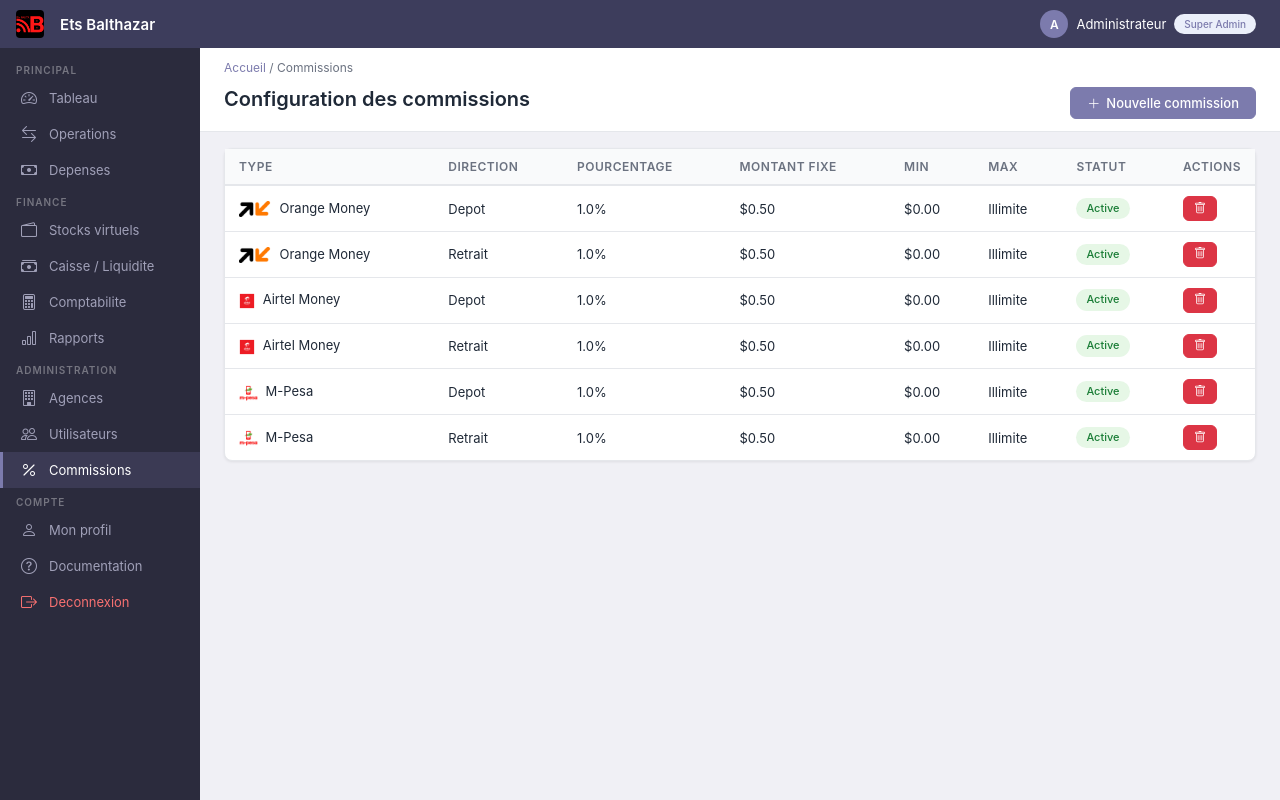
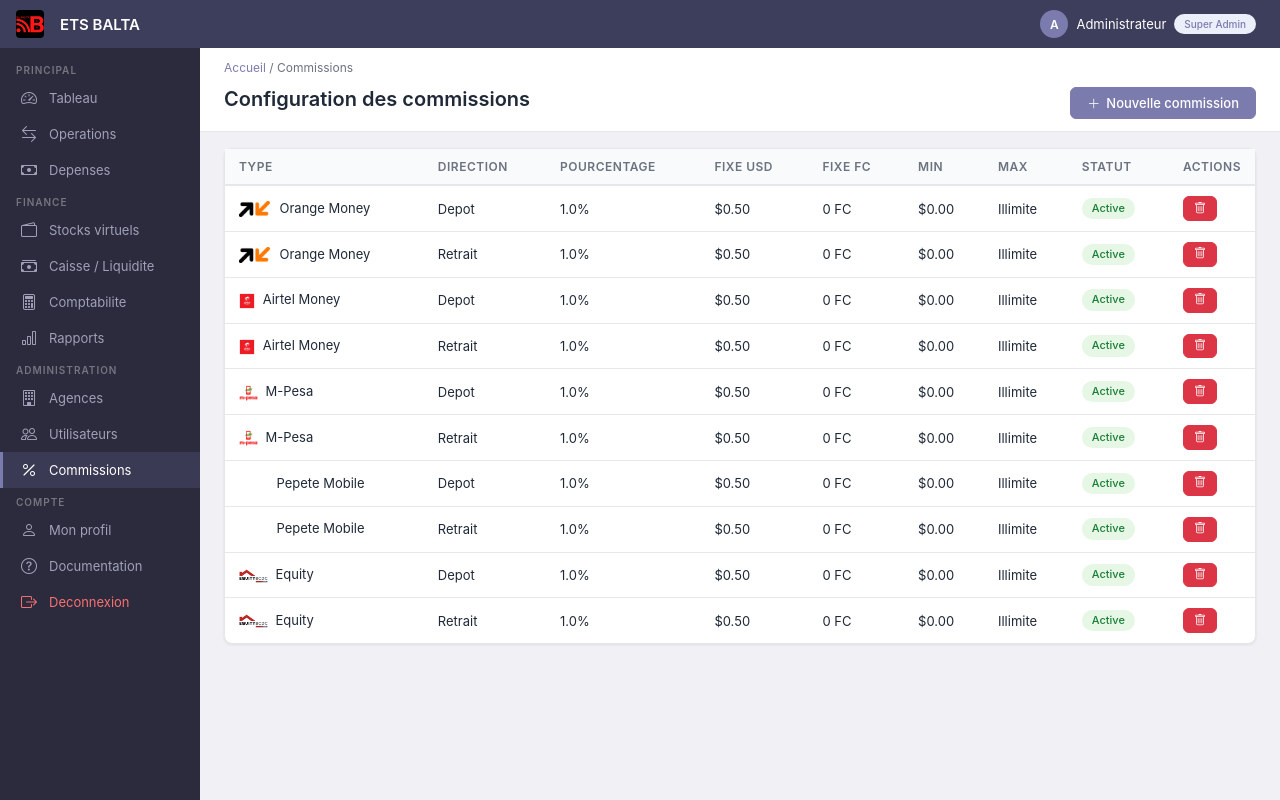
Before and after one commit to mud-mos23/agencyBalth, a Flask app: page /commissions in a window 1280 px wide. Run offline with Flask 3, Linux system fonts and the light colour scheme; a user stored in the database is signed in.

Commit message:
rename ETS BALTA, ajout Pepete Mobile + Equity, commission libre FC/USD

```diff
--- a/app.py
+++ b/app.py
@@ -23,6 +23,8 @@ OP_ICONS = {
     'Orange Money': 'orange_money.png',
     'Airtel Money': 'airtel_money.png',
     'M-Pesa': 'mpesa.png',
+    'Pepete Mobile': 'pepete.png',
+    'Equity': 'equity.png',
 }
 
 @app.template_filter('op_icon')
@@ -372,7 +374,7 @@ def add_operation():
 
     if form.validate_on_submit():
         op_type = OperationType.query.get(form.operation_type_id.data)
-        commission = calc_commission(form.operation_type_id.data, form.direction.data, form.amount.data)
+        commission = calc_commission(form.operation_type_id.data, form.direction.data, form.amount.data, form.currency.data)
 
         ref = f"TRF-{datetime.utcnow().strftime('%Y%m%d%H%M%S')}-{current_user.id}"
 
@@ -399,7 +401,7 @@ def add_operation():
         return redirect(url_for('list_operations'))
     return render_template('operations/form.html', form=form, title='Nouvelle operation')
 
-def calc_commission(op_type_id, direction, amount):
+def calc_commission(op_type_id, direction, amount, currency='USD'):
     configs = CommissionConfig.query.filter_by(
         operation_type_id=op_type_id,
         direction=direction,
@@ -415,7 +417,9 @@ def calc_commission(op_type_id, direction, amount):
             continue
         if cfg.percentage:
             pct = cfg.percentage
-        if cfg.fixed_amount:
+        if currency == 'FC' and cfg.fixed_amount_fc:
+            fixed = cfg.fixed_amount_fc
+        elif currency == 'USD' and cfg.fixed_amount:
             fixed = cfg.fixed_amount
 
     total = (amount * pct / 100) + fixed
@@ -512,9 +516,10 @@ def api_commission():
     op_type_id = request.args.get('operation_type_id', type=int)
     direction = request.args.get('direction')
     amount = request.args.get('amount', type=float)
+    currency = request.args.get('currency', 'USD')
     if not all([op_type_id, direction, amount]):
         return jsonify({'percentage': 0, 'fixed': 0, 'total': 0})
-    commission = calc_commission(op_type_id, direction, amount)
+    commission = calc_commission(op_type_id, direction, amount, currency)
     return jsonify(commission)
 
 @app.route('/commissions')
@@ -538,6 +543,7 @@ def add_commission():
             direction=form.direction.data,
             percentage=form.percentage.data or 0,
             fixed_amount=form.fixed_amount.data or 0,
+            fixed_amount_fc=form.fixed_amount_fc.data or 0,
             min_amount=form.min_amount.data or 0,
             max_amount=form.max_amount.data or None
         )
@@ -853,6 +859,11 @@ def init_db():
                 conn.commit()
             except sqlite3.OperationalError:
                 pass
+        try:
+            c.execute('ALTER TABLE commission_configs ADD COLUMN fixed_amount_fc FLOAT DEFAULT 0.0')
+            conn.commit()
+        except sqlite3.OperationalError:
+            pass
         conn.close()
     except Exception:
         pass
@@ -862,6 +873,8 @@ def init_db():
             OperationType(name='Orange Money', description='Transfert via Orange Money'),
             OperationType(name='Airtel Money', description='Transfert via Airtel Money'),
             OperationType(name='M-Pesa', description='Transfert via M-Pesa'),
+            OperationType(name='Pepete Mobile', description='Transfert via Pepete Mobile'),
+            OperationType(name='Equity', description='Transfert via Equity'),
         ]
         db.session.add_all(types)
         db.session.commit()
--- a/forms.py
+++ b/forms.py
@@ -49,6 +49,7 @@ class CommissionForm(FlaskForm):
     ], validators=[DataRequired()])
     percentage = FloatField("Pourcentage (%)", validators=[Optional(), NumberRange(min=0)])
     fixed_amount = FloatField("Montant fixe (USD)", validators=[Optional(), NumberRange(min=0)])
+    fixed_amount_fc = FloatField("Montant fixe (FC)", validators=[Optional(), NumberRange(min=0)])
     min_amount = FloatField("Montant minimum (USD)", validators=[Optional(), NumberRange(min=0)])
     max_amount = FloatField("Montant maximum (USD)", validators=[Optional(), NumberRange(min=0)])
 
--- a/models.py
+++ b/models.py
@@ -53,6 +53,7 @@ class CommissionConfig(db.Model):
     direction = db.Column(db.String(20), nullable=False, default='depot')
     percentage = db.Column(db.Float, default=0.0)
     fixed_amount = db.Column(db.Float, default=0.0)
+    fixed_amount_fc = db.Column(db.Float, default=0.0)
     min_amount = db.Column(db.Float, default=0.0)
     max_amount = db.Column(db.Float, nullable=True)
     is_active = db.Column(db.Boolean, default=True)
--- a/templates/auth/login.html
+++ b/templates/auth/login.html
@@ -58,8 +58,8 @@
 <div class="o_login">
     <div class="o_login_card">
         <div class="logo">
-            <img src="{{ url_for('static', filename='images/logo.jpeg') }}" alt="Ets Balthazar" style="height:80px;border-radius:12px;">
-            <h2>Ets Balthazar</h2>
+            <img src="{{ url_for('static', filename='images/logo.jpeg') }}" alt="ETS BALTA" style="height:80px;border-radius:12px;">
+            <h2>ETS BALTA</h2>
             <p>Systeme de gestion des operations</p>
         </div>
         <form method="POST">
@@ -77,7 +77,7 @@
             </button>
         </form>
         <div class="login-footer">
-            <p class="mb-0">&copy; 2024 Ets Balthazar</p>
+            <p class="mb-0">&copy; 2024 ETS BALTA</p>
         </div>
     </div>
 </div>
--- a/templates/base.html
+++ b/templates/base.html
@@ -3,7 +3,7 @@
 <head>
     <meta charset="UTF-8">
     <meta name="viewport" content="width=device-width, initial-scale=1.0">
-    <title>{% block title %}Ets Balthazar{% endblock %}</title>
+    <title>{% block title %}ETS BALTA{% endblock %}</title>
     <link href="https://cdn.jsdelivr.net/npm/bootstrap-icons@1.11.3/font/bootstrap-icons.css" rel="stylesheet">
     <link href="{{ url_for('static', filename='css/odoo.css') }}" rel="stylesheet">
 </head>
@@ -12,8 +12,8 @@
     {% if current_user.is_authenticated %}
     <nav class="o_main_navbar">
         <a class="navbar-brand" href="{{ url_for('dashboard') }}">
-            <img src="{{ url_for('static', filename='images/logo.jpeg') }}" alt="Ets Balthazar" style="height:28px;border-radius:4px;margin-right:8px;">
-            <span>Ets Balthazar</span>
+            <img src="{{ url_for('static', filename='images/logo.jpeg') }}" alt="ETS BALTA" style="height:28px;border-radius:4px;margin-right:8px;">
+            <span>ETS BALTA</span>
         </a>
         <div class="nav-spacer"></div>
         <div class="user-menu" style="display:flex;align-items:center;gap:8px;padding:4px 8px;border-radius:4px;">
--- a/templates/commissions/form.html
+++ b/templates/commissions/form.html
@@ -21,8 +21,8 @@
                 <div class="col-md-6"><div class="o_field"><label>{{ form.fixed_amount.label.text }}</label>{{ form.fixed_amount(class="form-control", step="0.01") }}</div></div>
             </div>
             <div class="row">
+                <div class="col-md-6"><div class="o_field"><label>{{ form.fixed_amount_fc.label.text }}</label>{{ form.fixed_amount_fc(class="form-control", step="1") }}</div></div>
                 <div class="col-md-6"><div class="o_field"><label>{{ form.min_amount.label.text }}</label>{{ form.min_amount(class="form-control", step="0.01") }}</div></div>
-                <div class="col-md-6"><div class="o_field"><label>{{ form.max_amount.label.text }}</label>{{ form.max_amount(class="form-control", step="0.01") }}</div></div>
             </div>
     </div>
     <div class="o_form_footer">
--- a/templates/commissions/list.html
+++ b/templates/commissions/list.html
@@ -14,7 +14,7 @@
     <div class="o_card_body p-0">
         <table class="o_list_view">
             <thead>
-                <tr><th>Type</th><th>Direction</th><th>Pourcentage</th><th>Montant fixe</th><th>Min</th><th>Max</th><th>Statut</th><th class="o_action_buttons">Actions</th></tr>
+                <tr><th>Type</th><th>Direction</th><th>Pourcentage</th><th>Fixe USD</th><th>Fixe FC</th><th>Min</th><th>Max</th><th>Statut</th><th class="o_action_buttons">Actions</th></tr>
             </thead>
             <tbody>
                 {% for config in configs %}
@@ -27,6 +27,7 @@
                     <td>{{ config.direction|title }}</td>
                     <td>{{ "%.1f"|format(config.percentage) }}%</td>
                     <td>${{ "%.2f"|format(config.fixed_amount) }}</td>
+                    <td>{{ "%.0f"|format(config.fixed_amount_fc) }} FC</td>
                     <td>${{ "%.2f"|format(config.min_amount) }}</td>
                     <td>{{ '$%.2f'|format(config.max_amount) if config.max_amount else 'Illimite' }}</td>
                     <td>{% if config.is_active %}<span class="o_badge success">Active</span>{% else %}<span class="o_badge warning">Inactive</span>{% endif %}</td>
@@ -35,7 +36,7 @@
                     </td>
                 </tr>
                 {% else %}
-                <tr><td colspan="8" style="text-align:center;padding:32px;color:var(--o-text-muted);"><i class="bi bi-percent" style="font-size:32px;display:block;margin-bottom:8px;"></i>Aucune configuration</td></tr>
+                <tr><td colspan="9" style="text-align:center;padding:32px;color:var(--o-text-muted);"><i class="bi bi-percent" style="font-size:32px;display:block;margin-bottom:8px;"></i>Aucune configuration</td></tr>
                 {% endfor %}
             </tbody>
         </table>
--- a/templates/documentation.html
+++ b/templates/documentation.html
@@ -425,7 +425,7 @@
             <hr>
 
             <p style="text-align:center;color:var(--o-text-muted);font-size:12px;">
-                <i class="bi bi-cpu"></i> Ets Balthazar - Application de gestion des transferts d'argent<br>
+                <i class="bi bi-cpu"></i> ETS BALTA - Application de gestion des transferts d'argent<br>
                 Documente par poste et par page
             </p>
 
--- a/templates/operations/form.html
+++ b/templates/operations/form.html
@@ -53,7 +53,7 @@ $(document).ready(function() {
         var direction = $('#direction').val();
         var amount = $('#amount').val();
         if (opTypeId && direction && amount && parseFloat(amount) > 0) {
-            $.get('/api/commission', { operation_type_id: opTypeId, direction: direction, amount: parseFloat(amount) }, function(data) {
+            $.get('/api/commission', { operation_type_id: opTypeId, direction: direction, amount: parseFloat(amount), currency: $('#currency').val() }, function(data) {
                 var cur = $('#currency').val();
                 var dec = (cur === 'FC') ? 0 : 2;
                 $('#commissionDisplay').val(data.total.toFixed(dec));
```
Also changed, not shown: README.md, static/images/equity.png (added), static/images/pepete.png (added).
